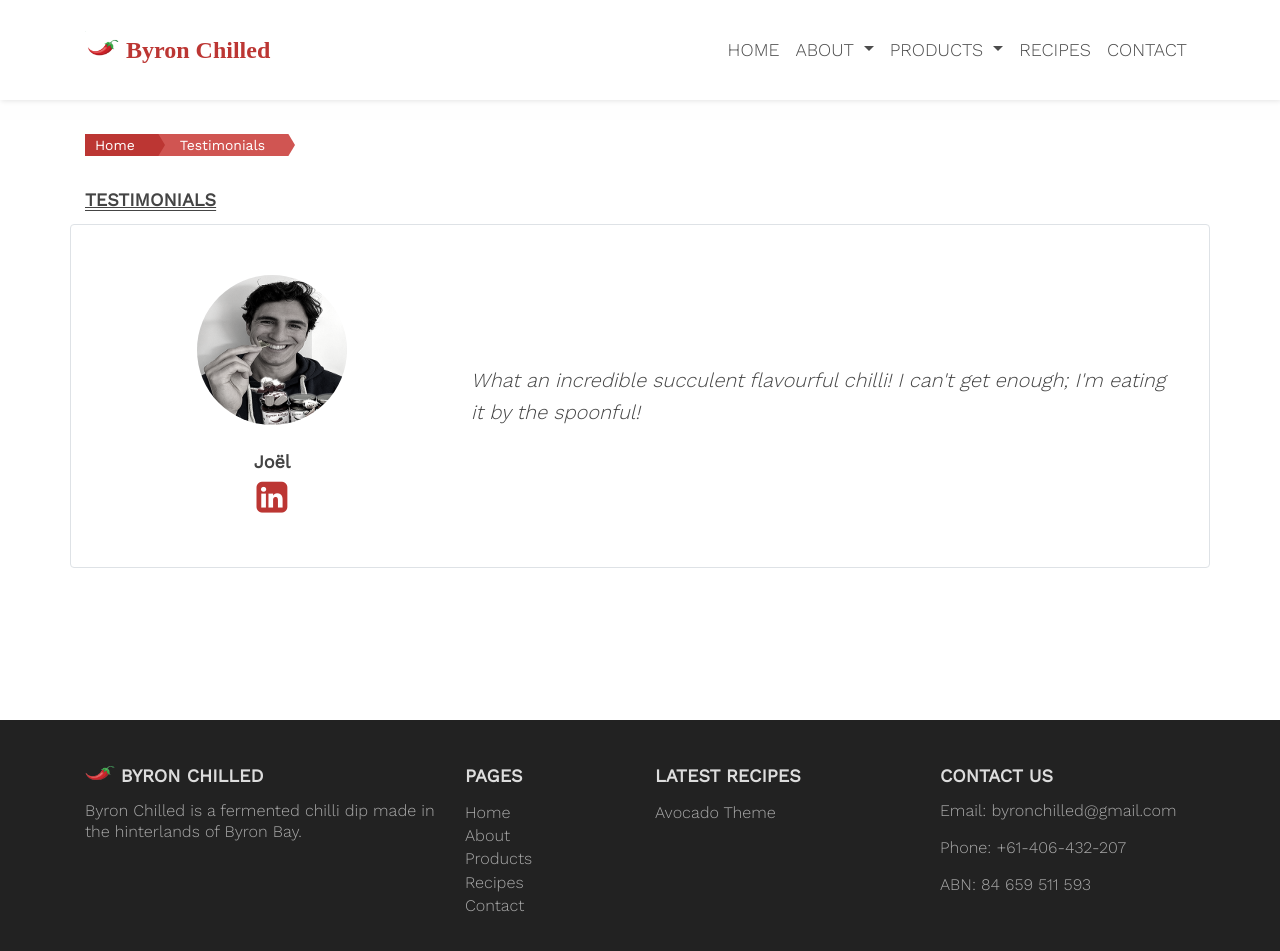
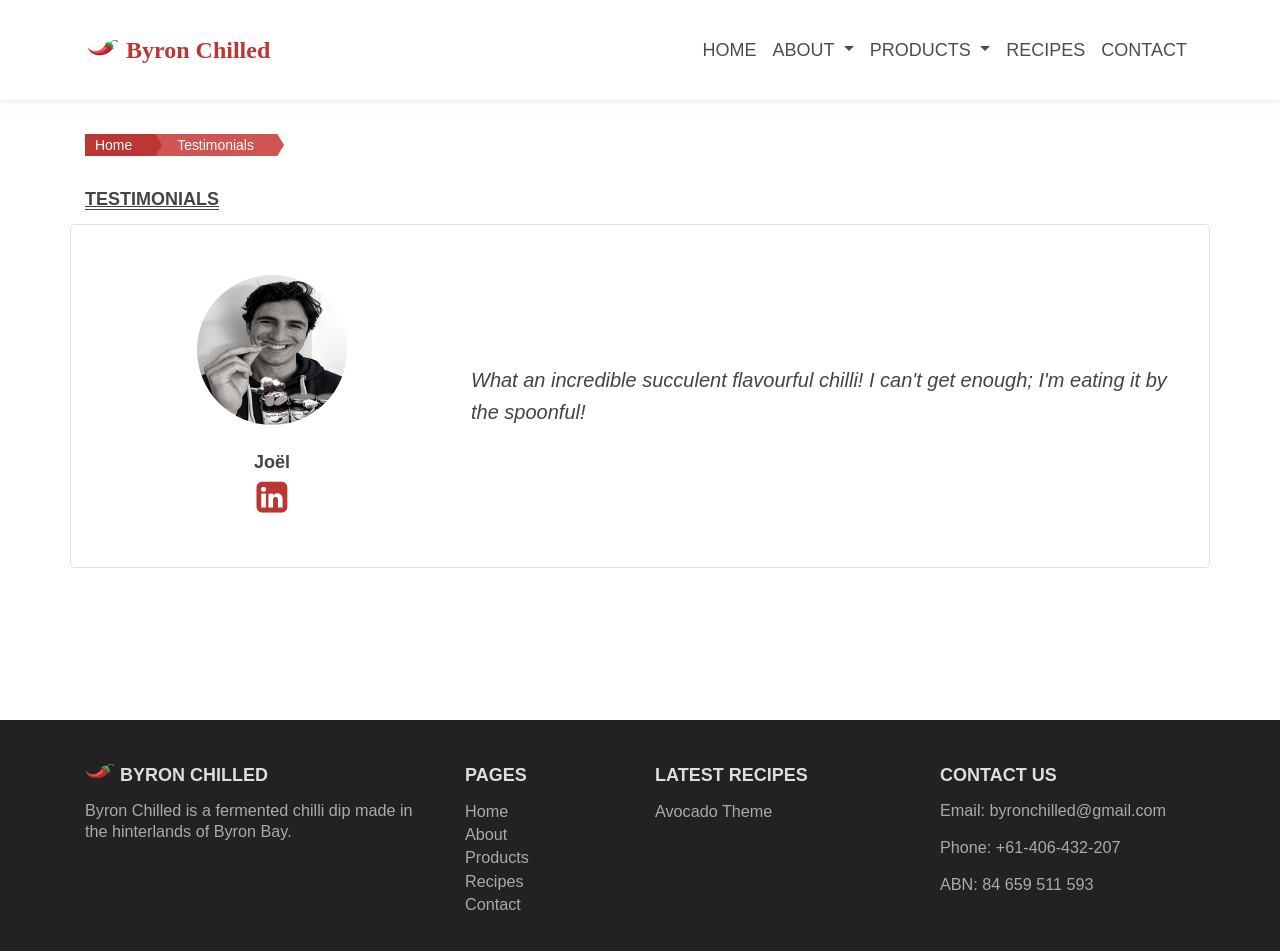
Before and after one commit to byronchilled/website, a Jekyll site: the page built from _pages/testimonials.md, in a window 1280 px wide and 973 px high. Shown: the top 951 px of the window. Built offline with Jekyll 4.4.1, drawn with Linux system fonts in a browser that asks for light colours; nearby versions of some CDN libraries.

Commit message:
change text font to overpass

```diff
--- a/assets/css/main.scss
+++ b/assets/css/main.scss
@@ -3,8 +3,8 @@
 ---
 
 @charset "utf-8";
-$base-ff:          'Work Sans', sans-serif;
-$head-ff:          'Work Sans', sans-serif;
+$base-ff:          'Overpass', sans-serif;
+$head-ff:          'Overpass', sans-serif;
 $system-ff:		   -apple-system, BlinkMacSystemFont, "Segoe UI", "Roboto", "Helvetica Neue", Arial, sans-serif;
 $base-fs:          18px;
 $base-fw:          400;
```
